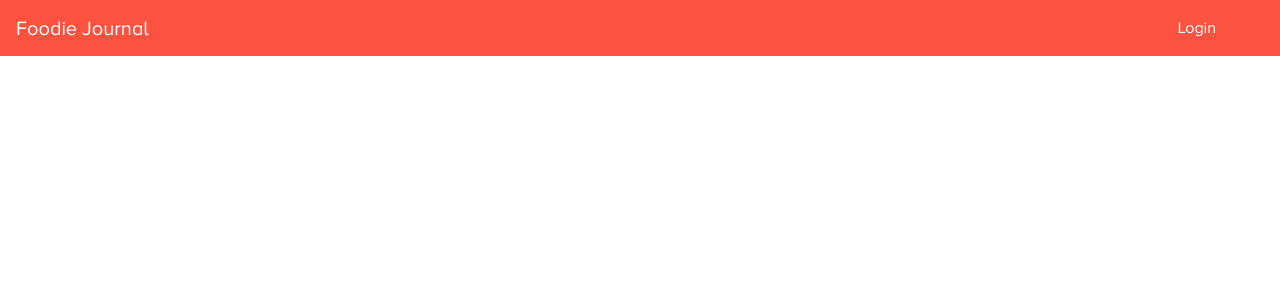
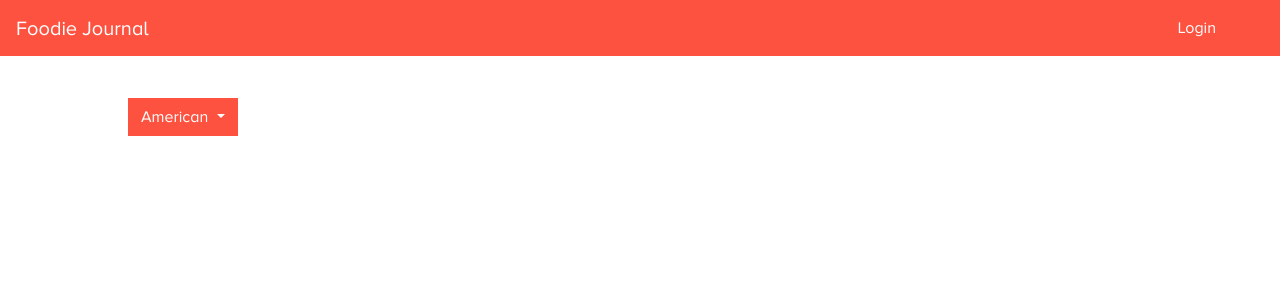
Before and after one commit to hardvolk/foodie-journal, an Angular app: page / in a window 1280 px wide. Shown: the top 300 px of the page. Built offline with nearby package versions, Linux system fonts and the light colour scheme.

Commit message:
Agregue dropdown menu

```diff
--- a/src/app/app.module.ts
+++ b/src/app/app.module.ts
@@ -6,7 +6,6 @@ import { LoginComponent } from './login/login.component';
 import { FormsModule } from '@angular/forms';
 import { UserService } from '../shared/services/user.service';
 import { JourneyOverviewComponent } from './journey-overview/journey-overview.component';
-
 
 @NgModule({
   declarations: [
--- a/src/app/home-main-menu/home-main-menu.component.html
+++ b/src/app/home-main-menu/home-main-menu.component.html
@@ -23,3 +23,4 @@
   </nav>
 
 <app-login *ngIf="show"></app-login>
+<app-journey-overview></app-journey-overview>
--- a/src/app/journey-overview/journey-overview.component.css
+++ b/src/app/journey-overview/journey-overview.component.css
@@ -0,0 +1,19 @@
+ #div-containing-header {
+     padding-top: 3%;
+ }
+
+ #inside-dropdown-button {
+    margin-left: 10%;
+    text-align: left;
+    max-width: 50%;
+ }
+
+ #elements-inside-dropdown {
+     text-align: center;
+     padding: 20px;
+ }
+
+ #dropdown-menu-width {
+     width: 95%;
+     margin-right: 1%;
+ }
--- a/src/app/journey-overview/journey-overview.component.html
+++ b/src/app/journey-overview/journey-overview.component.html
@@ -1,3 +1,13 @@
-<p>
-  journey-overview works!
-</p>
+<div class="dropdown" id="div-containing-header">
+  <button id="inside-dropdown-button" type="button" class="btn btn-primary dropdown-toggle" data-toggle="dropdown">
+    American
+  </button>
+  <div class="dropdown-menu" id="dropdown-menu-width">
+    <a class="dropdown-item" id="elements-inside-dropdown" href="#">Link 1</a>
+    <a class="dropdown-item" id="elements-inside-dropdown" href="#">Link 2</a>
+    <a class="dropdown-item" id="elements-inside-dropdown" href="#">Link 3</a>
+  </div>
+</div>
+<div class="row">
+
+</div>
--- a/src/styles.css
+++ b/src/styles.css
@@ -5,7 +5,7 @@
 
 
 html,body{
-    padding-top: 30px;
+    padding-top: 10px;
     height: 100%;
     font-family: 'Proxima Nova', Georgia, sans-serif;
 }
```
Also changed, not shown: src/app/app.component.ts (line endings or trailing spaces).
